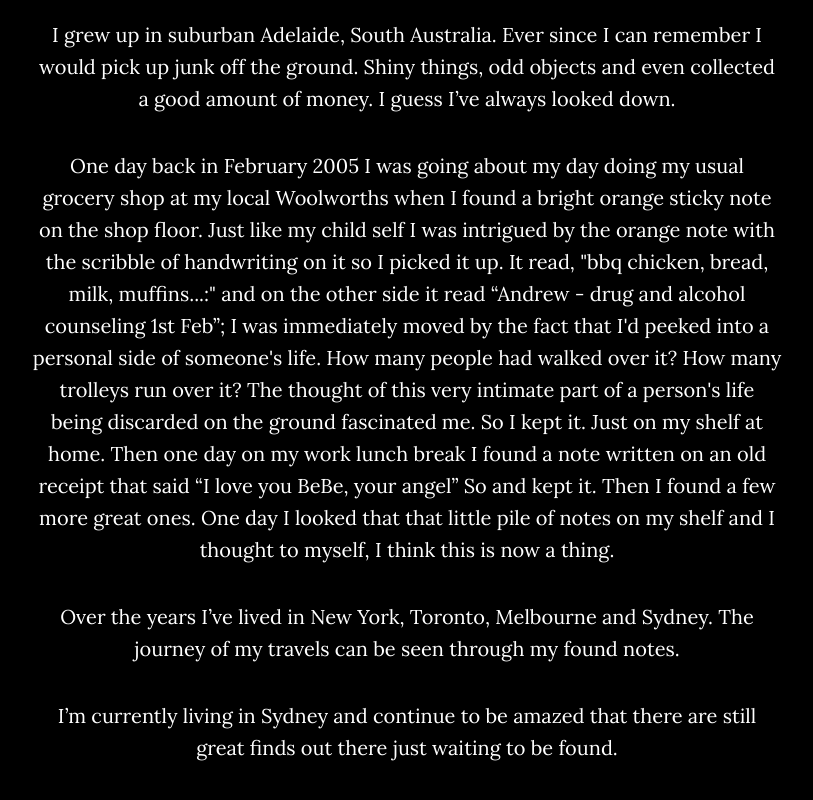
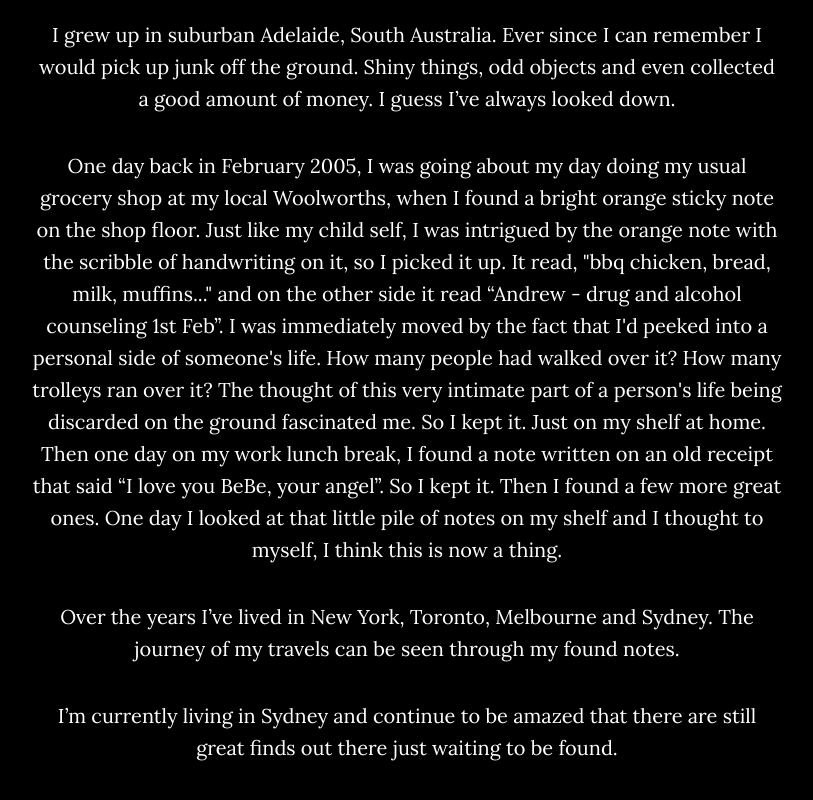
Before and after one commit to SoxFace/foundbylaura, a plain HTML site: page index.html in a window 1280 px wide. Shown: the part 1099-1899 px from the top of the page, without its empty margins (233-1046 px from the left). Drawn offline with Linux system fonts and the light colour scheme; some packages are replaced by stand-ins of ours.

Commit message:
updated paragraph

```diff
--- a/index.html
+++ b/index.html
@@ -88,7 +88,7 @@
             <div class="col-lg-8 col-lg-offset-2">
                 <h2>About Laura</h2>
                 <p>I grew up in suburban Adelaide, South Australia. Ever since I can remember I would pick up junk off the ground. Shiny things, odd objects and even collected a good amount of money. I guess I’ve always looked down.</p>
-                <p>One day back in February 2005 I was going about my day doing my usual grocery shop at my local Woolworths when I found a bright orange sticky note on the shop floor. Just like my child self I was intrigued by the orange note with the scribble of handwriting on it so I picked it up. It read, "bbq chicken, bread, milk, muffins...:" and on the other side it read “Andrew - drug and alcohol counseling 1st Feb”; I was immediately moved by the fact that I'd peeked into a personal side of someone's life. How many people had walked over it? How many trolleys run over it? The thought of this very intimate part of a person's life being discarded on the ground fascinated me. So I kept it. Just on my shelf at home. Then one day on my work lunch break I found a note written on an old receipt that said “I love you BeBe, your angel” So and kept it. Then I found a few more great ones. One day I looked that that little pile of notes on my shelf and I thought to myself, I think this is now a thing. </p>
+                <p>One day back in February 2005, I was going about my day doing my usual grocery shop at my local Woolworths, when I found a bright orange sticky note on the shop floor. Just like my child self, I was intrigued by the orange note with the scribble of handwriting on it, so I picked it up. It read, "bbq chicken, bread, milk, muffins..." and on the other side it read “Andrew - drug and alcohol counseling 1st Feb”. I was immediately moved by the fact that I'd peeked into a personal side of someone's life. How many people had walked over it? How many trolleys ran over it? The thought of this very intimate part of a person's life being discarded on the ground fascinated me. So I kept it. Just on my shelf at home. Then one day on my work lunch break, I found a note written on an old receipt that said “I love you BeBe, your angel”. So I kept it. Then I found a few more great ones. One day I looked at that little pile of notes on my shelf and I thought to myself, I think this is now a thing.</p>
                 <p>Over the years I’ve lived in New York, Toronto, Melbourne and Sydney. The journey of my travels can be seen through my found notes.</p>
                 <p>I’m currently living in Sydney and continue to be amazed that there are still great finds out there just waiting to be found.</p>
             </div>
```
